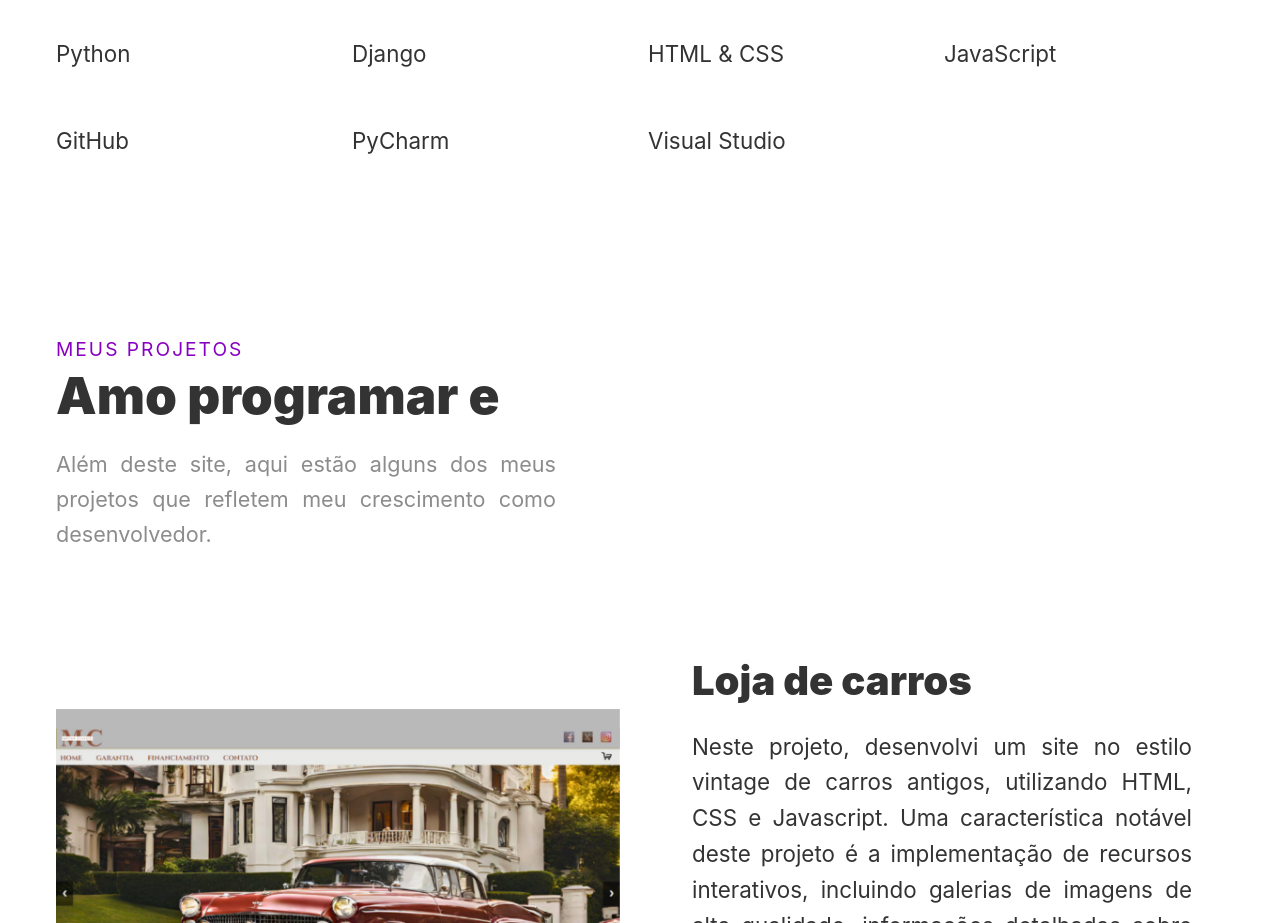
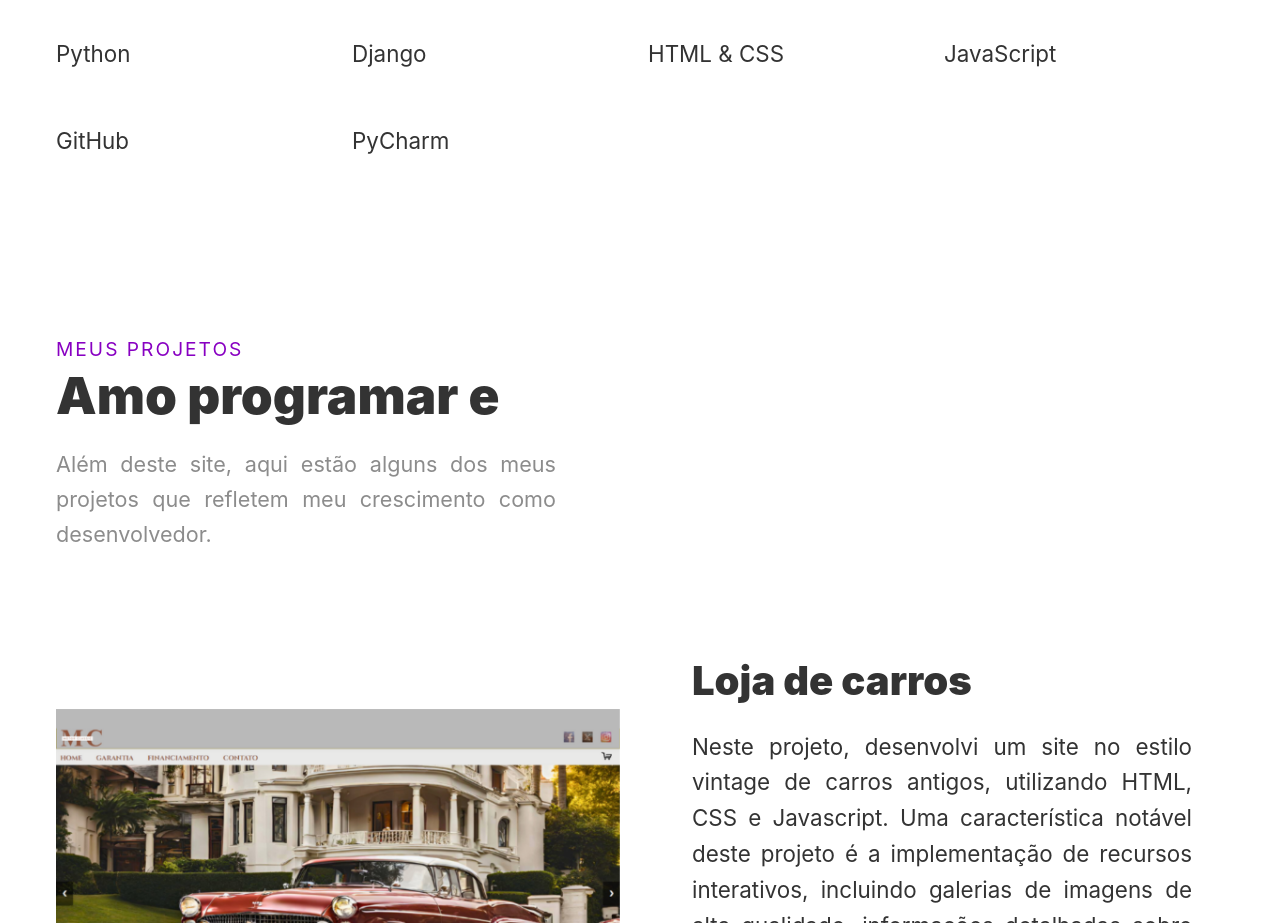
Before and after one commit to GabrielV26/my-portfolio, a plain HTML site: page index.html in a window 1280 px wide. Shown: the part 1960-2883 px from the top of the page. Drawn offline with Linux system fonts and the light colour scheme.

Commit message:
Update index.html

```diff
--- a/index.html
+++ b/index.html
@@ -130,7 +130,6 @@
           <li>JavaScript</li>
           <li>GitHub</li>
           <li>PyCharm</li>
-          <li>Visual Studio </li>
         </ul>
       </div>
     </section>
```
